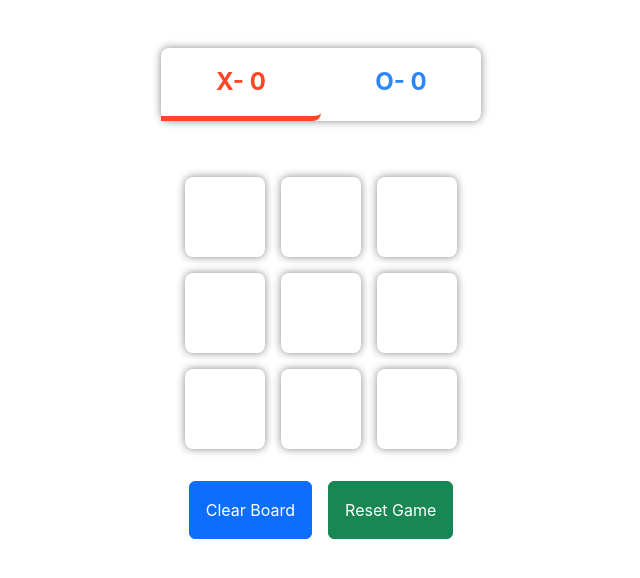
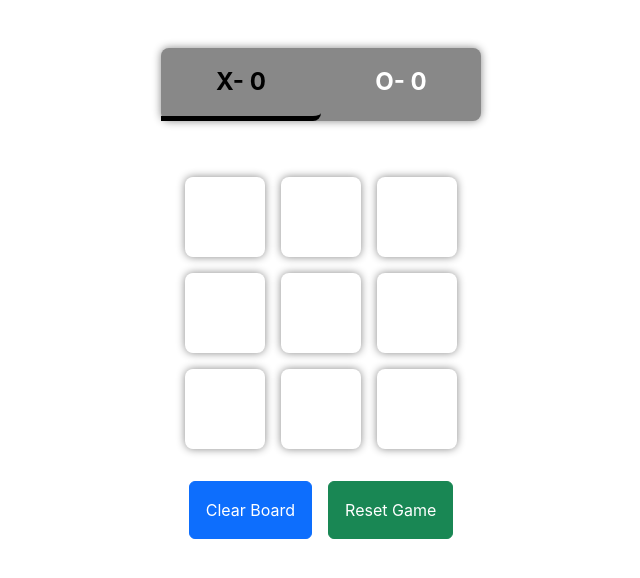
Before and after one commit to Mikasha0/TikTakToe-Updated, a React (Create React App) app in the folder tiktactoe/: page / in a window 1280 px wide. Shown: the top 578 px of the page, without its empty margins (319-959 px from the left). Built offline with nearby package versions, Linux system fonts and the light colour scheme.

Commit message:
changed design of the game

```diff
--- a/tiktactoe/src/Component/Box.css
+++ b/tiktactoe/src/Component/Box.css
@@ -6,7 +6,7 @@
     width: 5rem;
     height: 5rem;
     text-align: center;
-    font-size:5em;
+    font-size:3em;
     font-family: "Fredoka", sans-serif;
     font-weight: bold;
     line-height:5rem;
@@ -16,8 +16,12 @@
     box-shadow:0px 0px 15px #888;
 }
 .x {
-    color: rgb(255,70,37);
+    /* color: rgb(255,70,37); */
+    background-color: black;
+    color:white;
 }
 .o {
-    color: rgb(44,135,255);
+    /* color: rgb(44,135,255); */
+    background-color: white;
+    color:black;
 }
--- a/tiktactoe/src/Component/ScoreBoard.css
+++ b/tiktactoe/src/Component/ScoreBoard.css
@@ -5,7 +5,7 @@
     align-items: center;
     width: 20rem;
     font-size:1.5em;
-    background-color: white;
+    background-color: #888;
     margin: 3rem auto;
     box-shadow: 0px 0px 8px #888;
     border-radius: 0.5rem;
@@ -17,13 +17,13 @@
     padding:1rem 0;
 }
 .x-score {
-    color: rgb(255,70,37);
-    border-bottom: 5px solid rgb(255,70,37);
+    color:black;
+    border-bottom: 5px solid black;
     border-radius: 0 0.5rem 0.5rem 0;
 }
 .o-score {
-    color: rgb(44,135,255);
-    border-bottom: 5px solid rgb(44,135,255);
+    color: white;
+    border-bottom: 5px solid white;
     border-radius: 0 0.5rem 0.5rem 0;
 }
 .inactive{
```
